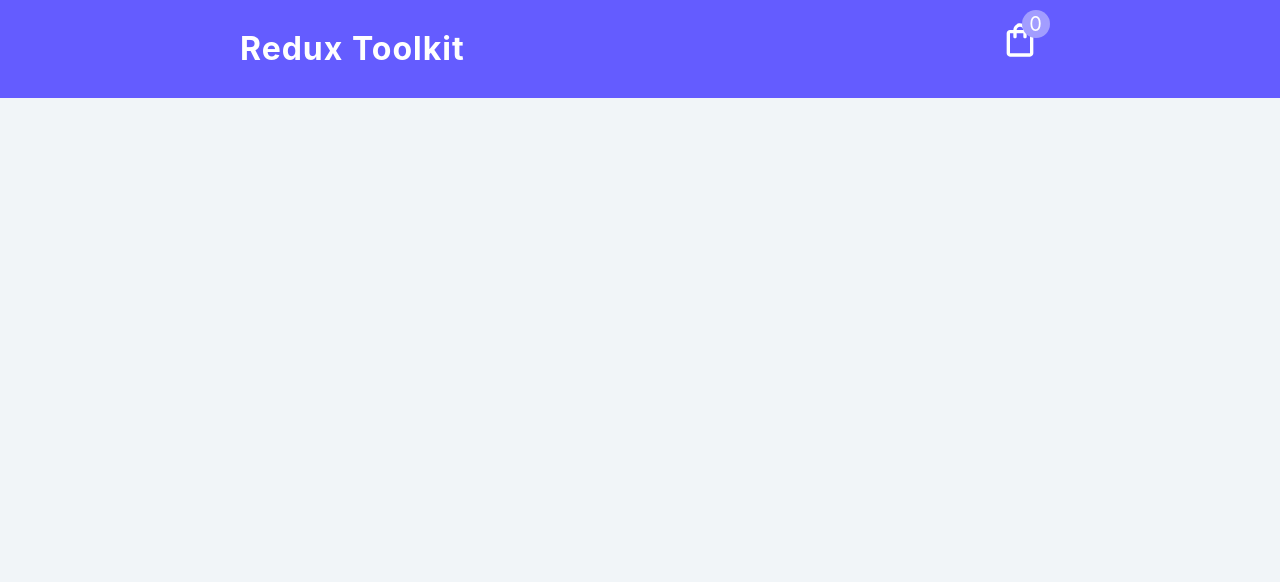
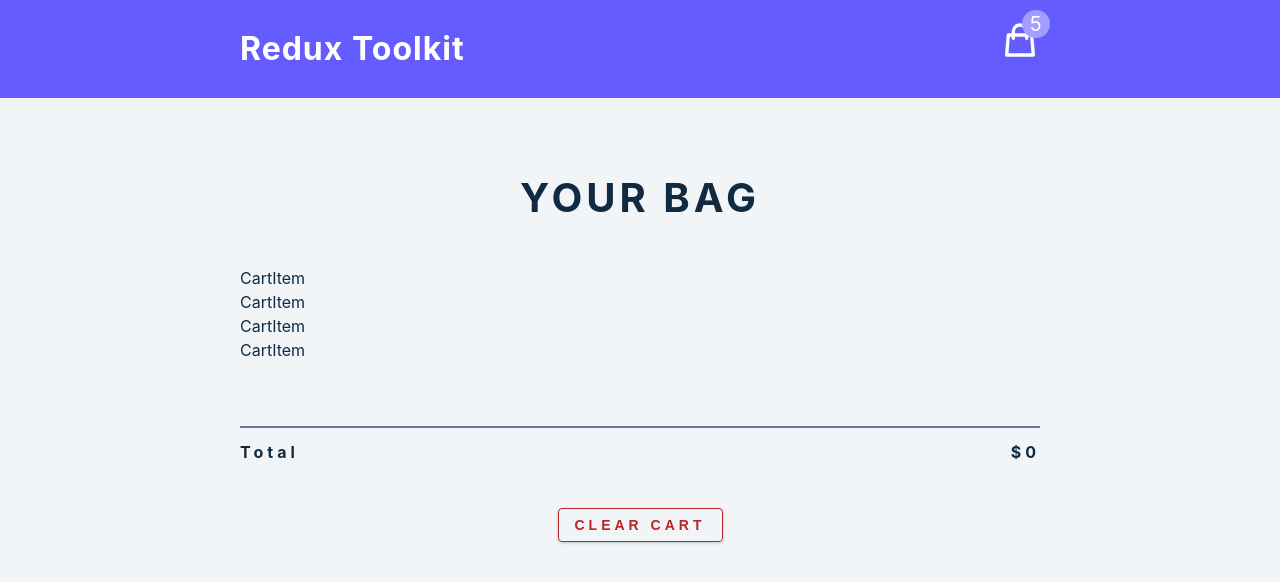
Before and after one commit to Dachi-Papashvili88/redux-tutorial, a React (Create React App) app: page / in a window 1280 px wide. Shown: the top 582 px of the page. Built offline with nearby package versions, Linux system fonts and the light colour scheme.

Commit message:
initial commit

```diff
--- a/src/App.js
+++ b/src/App.js
@@ -1,9 +1,11 @@
-import Navbar from "./features/cart/Navbar";
+import Navbar from "./components/Navbar";
+import CartContainer from "./components/CartContainer";
 
 function App() {
   return (
     <main>
       <Navbar />
+      <CartContainer />
     </main>
   );
 }
--- /dev/null
+++ b/src/components/CartContainer.js
@@ -0,0 +1,42 @@
+import CartItem from "./CartItem";
+import { useSelector, UseSelector } from "react-redux/es/hooks/useSelector";
+
+const CartContainer = () => {
+  const { cartItems, total, amount } = useSelector((store) => store.cart);
+  if(amount < 1) {
+    return (
+        <section className="cart">
+          <header>
+            <h2>your bag</h2>
+            <h4 className="empty-cart">is currently empty</h4>
+</header>
+        </section>
+      );
+
+  }
+
+ return (
+    <section className="cart">
+<header>
+  <h2>your bag</h2>
+</header>
+<div>
+  {cartItems.map((item) => {
+    return <CartItem key={item.id} {...item} />;
+  })}
+</div>
+<footer>
+    <hr />
+    <div className="cart-total">
+        <h4>
+            total <span>${total}</span>
+        </h4>
+    </div>
+    <button className="btn clear-btn">clear cart</button>
+
+</footer>
+    </section>
+ )
+
+};
+export default CartContainer;
--- /dev/null
+++ b/src/components/CartItem.js
@@ -0,0 +1,7 @@
+
+const CartItem = () => {
+  return (
+    <div>CartItem</div>
+  )
+}
+export default CartItem
--- a/src/features/cart/Navbar.js
+++ b/src/components/Navbar.js
@@ -1,5 +1,6 @@
-import { MdOutlineShoppingBag } from "react-icons/md";
 import { useSelector } from "react-redux";
+import { CartIcon, ChevronDown } from '../icons';
+
 
 function Navbar() {
   const { amount } = useSelector((store) => store.cart);
@@ -9,7 +10,7 @@
         <h3>redux toolkit</h3>
         <div className="nav-container">
           <h2>
-            <MdOutlineShoppingBag />
+            <CartIcon />
           </h2>
           <div className="amount-container">
             <p className="total-amount">{amount}</p>
--- a/src/features/cart/cartSlice.js
+++ b/src/features/cart/cartSlice.js
@@ -1,8 +1,10 @@
 import { createSlice } from "@reduxjs/toolkit";
+import cartItems from "../../cartItems";
+
 
 const initialState = {
-    cartItems: [],
-    amount: 0,
+    cartItems: cartItems,
+    amount: 5,
     total: 0,
     isLoading: true,
 }
```
